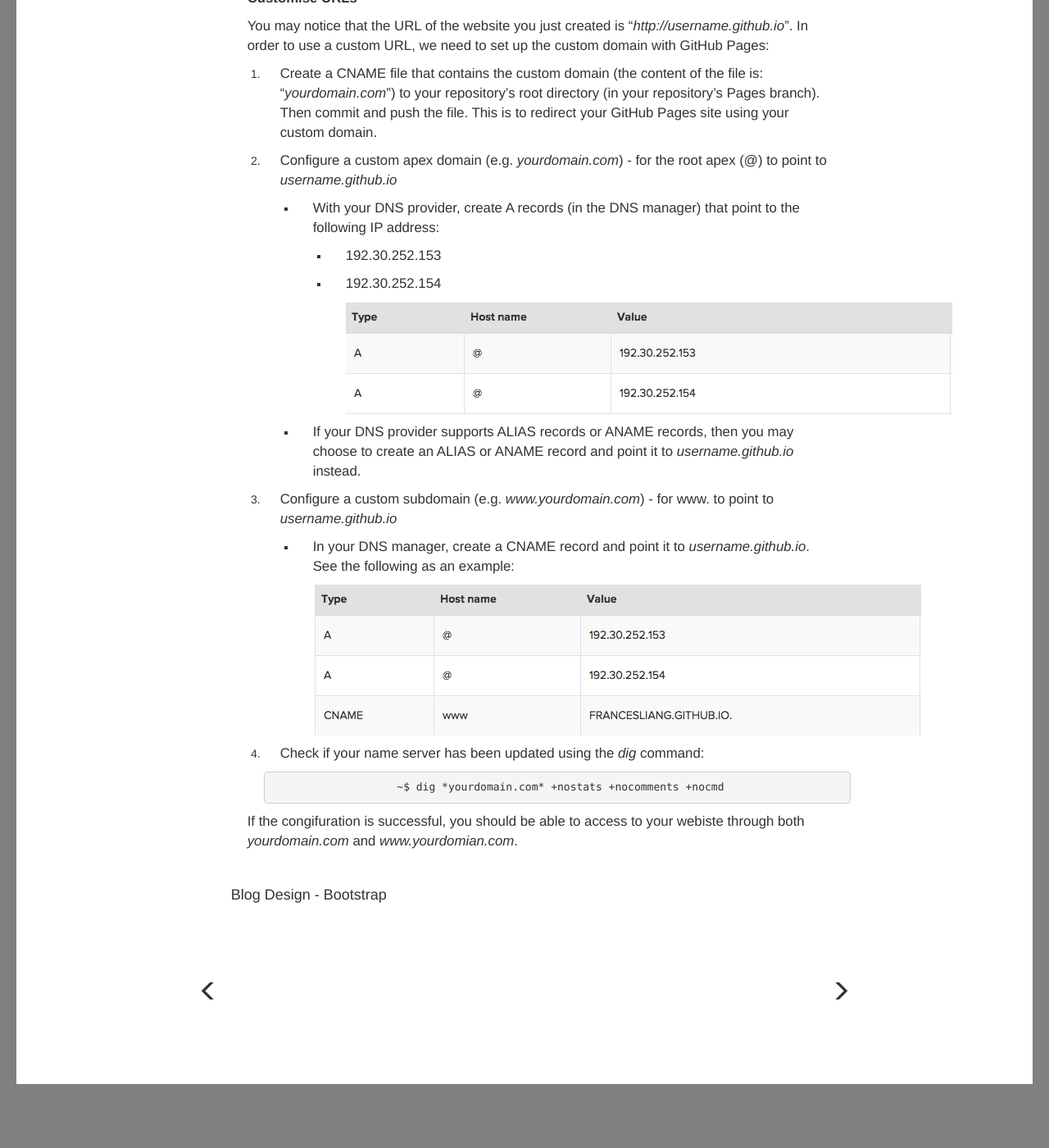
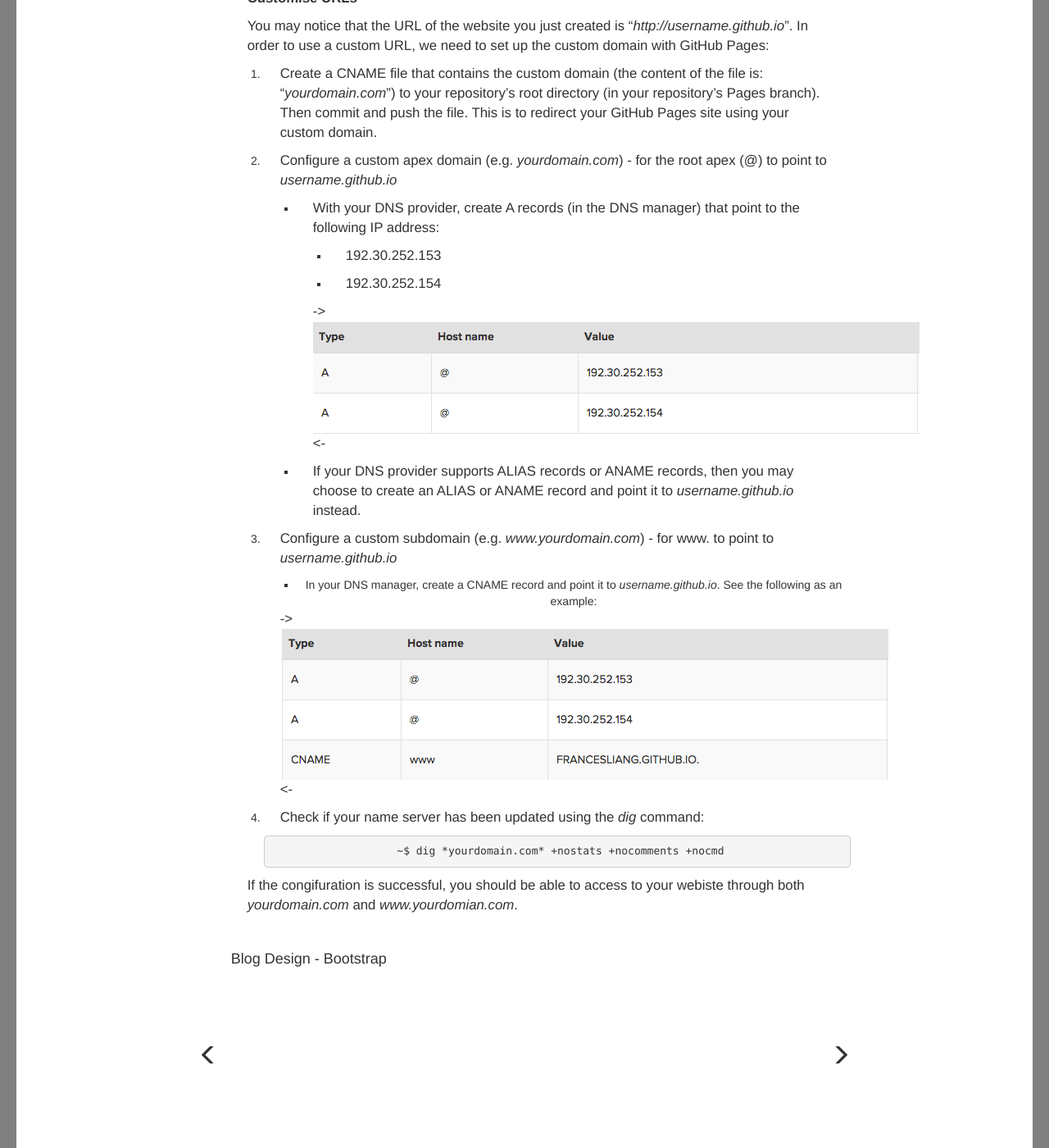
Before and after one commit to francesliang/francesliang.github.io, a Jekyll site: the page built from _posts/2015-09-07-the-development-of-this-blog.md, in a window 1280 px wide and 1400 px high, scrolled down 1642 px. Shown: the whole window at 82% size. Built offline with Jekyll 4.4.1, drawn with Linux system fonts in a browser that asks for light colours; nearby versions of some CDN libraries; comment, search, counter and statistics services are not loaded; before the commit the page ends 2964 px from its top, so only the background shows below that.

Commit message:
Updated post

```diff
--- a/_posts/2015-09-07-the-development-of-this-blog.md
+++ b/_posts/2015-09-07-the-development-of-this-blog.md
@@ -11,15 +11,15 @@
 
 Once I've decided what type of website I would like to develop and got my custom domain name, I can now actually start building my blog. Here are the components of this blog:
 
-[Blog Hosting - GitHub Pages](####Blog Hosting - GitHub Pages)
+* [Blog Hosting - GitHub Pages](####Blog Hosting - GitHub Pages)
 
-[Blog Design - Bootstrap](####Blog Design - Bootstrap)
+* [Blog Design - Bootstrap](####Blog Design - Bootstrap)
 
-[Blog Comment - Disqus](####Blog Comment - Disqus)
+* [Blog Comment - Disqus](####Blog Comment - Disqus)
 
-[Static Site Generator - Jekyll](####Static Site Generator - Jekyll)
+* [Static Site Generator - Jekyll](####Static Site Generator - Jekyll)
 
-[Continous Integration - Travis](####Continous Integration - Travis)
+* [Continous Integration - Travis](####Continous Integration - Travis)
 
 <br>
 
@@ -72,7 +72,7 @@
 
 		- 192.30.252.154
 
-			![A record](../content/DNS_A_record.png)
+		->![A record](../content/DNS_A_record.png)<-
 
 	+ If your DNS provider supports ALIAS records or ANAME records, then you may choose to create an ALIAS or ANAME record and point it to *username.github.io* instead.
 
@@ -80,7 +80,7 @@
 
 	+ In your DNS manager, create a CNAME record and point it to *username.github.io*. See the following as an example:
 
-		![CNAME record](../content/DNS_config.png)
+	->![CNAME record](../content/DNS_config.png)<-
 
 4. Check if your name server has been updated using the *dig* command:
 
```
